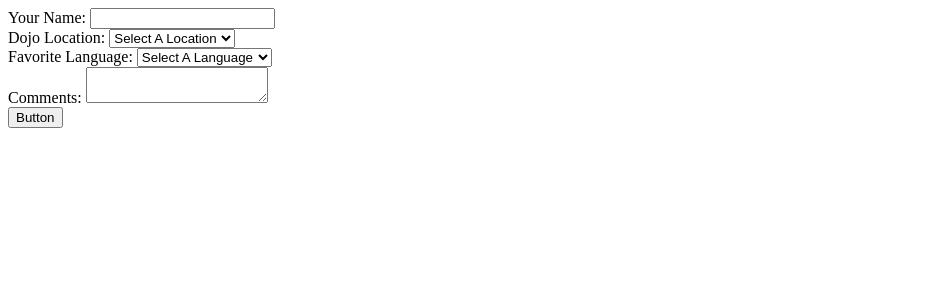
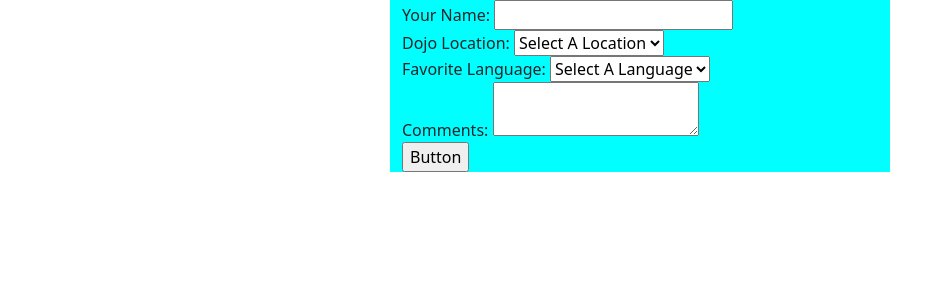
Before and after one commit to ernestocodes/dojo_survey, a Flask app: page / in a window 1280 px wide. Shown: the top 300 px of the page, without its empty margins (0-945 px from the left). Run offline with Flask 2, Linux system fonts and the light colour scheme.

Commit message:
first commit

```diff
--- a/flask_app/templates/index.html
+++ b/flask_app/templates/index.html
@@ -5,6 +5,13 @@
     <meta charset="UTF-8">
     <meta http-equiv="X-UA-Compatible" content="IE=edge">
     <meta name="viewport" content="width=device-width, initial-scale=1.0">
+    <link href="https://cdn.jsdelivr.net/npm/bootstrap@5.1.3/dist/css/bootstrap.min.css" rel="stylesheet" integrity="sha384-1BmE4kWBq78iYhFldvKuhfTAU6auU8tT94WrHftjDbrCEXSU1oBoqyl2QvZ6jIW3" crossorigin="anonymous">
+    <style>
+        .container{
+            background-color:aqua;
+            width: 500px;
+        }
+    </style>
     <title>Dojo Survey</title>
 </head>
 
```
Also changed, not shown: flask_app/static/style.css (added).
